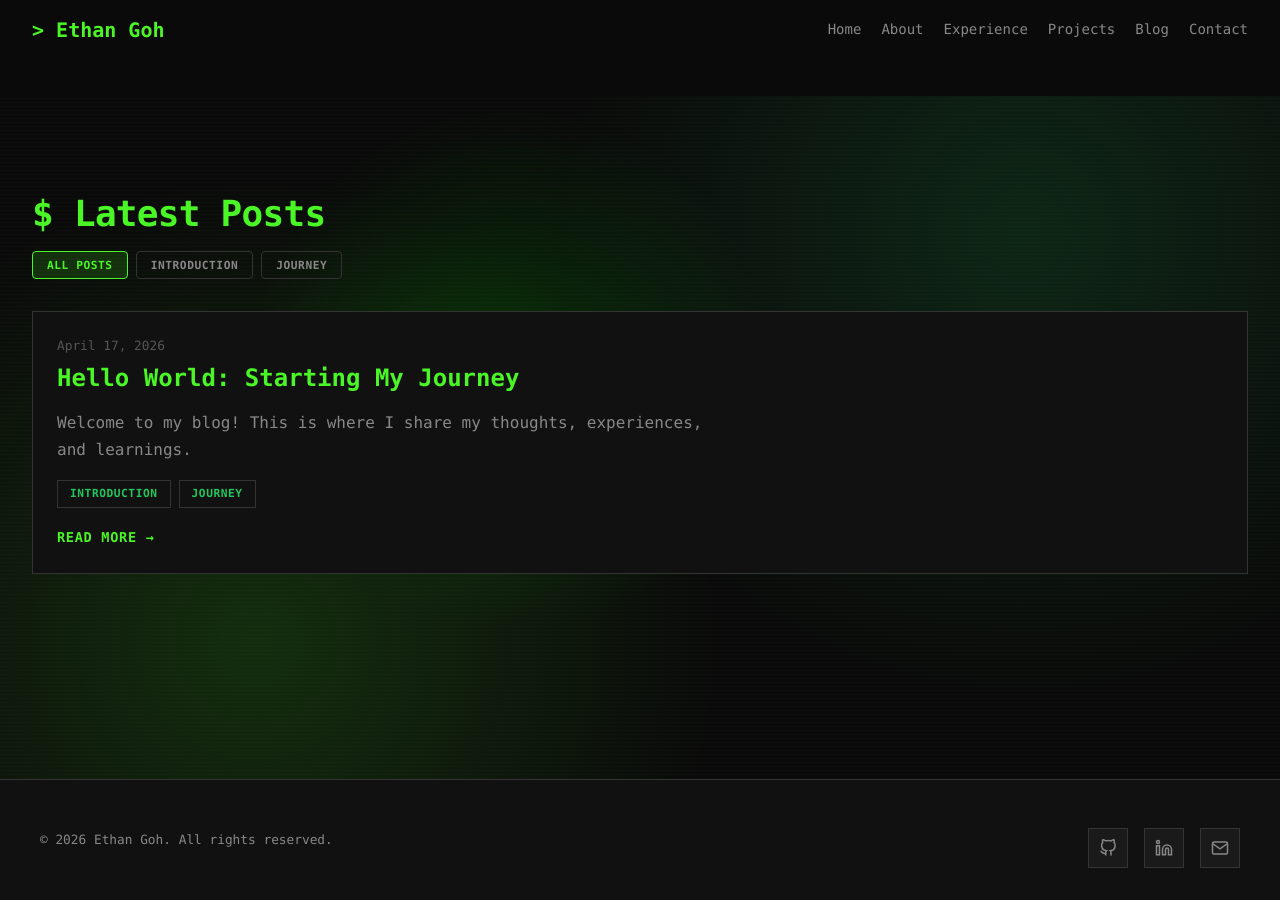
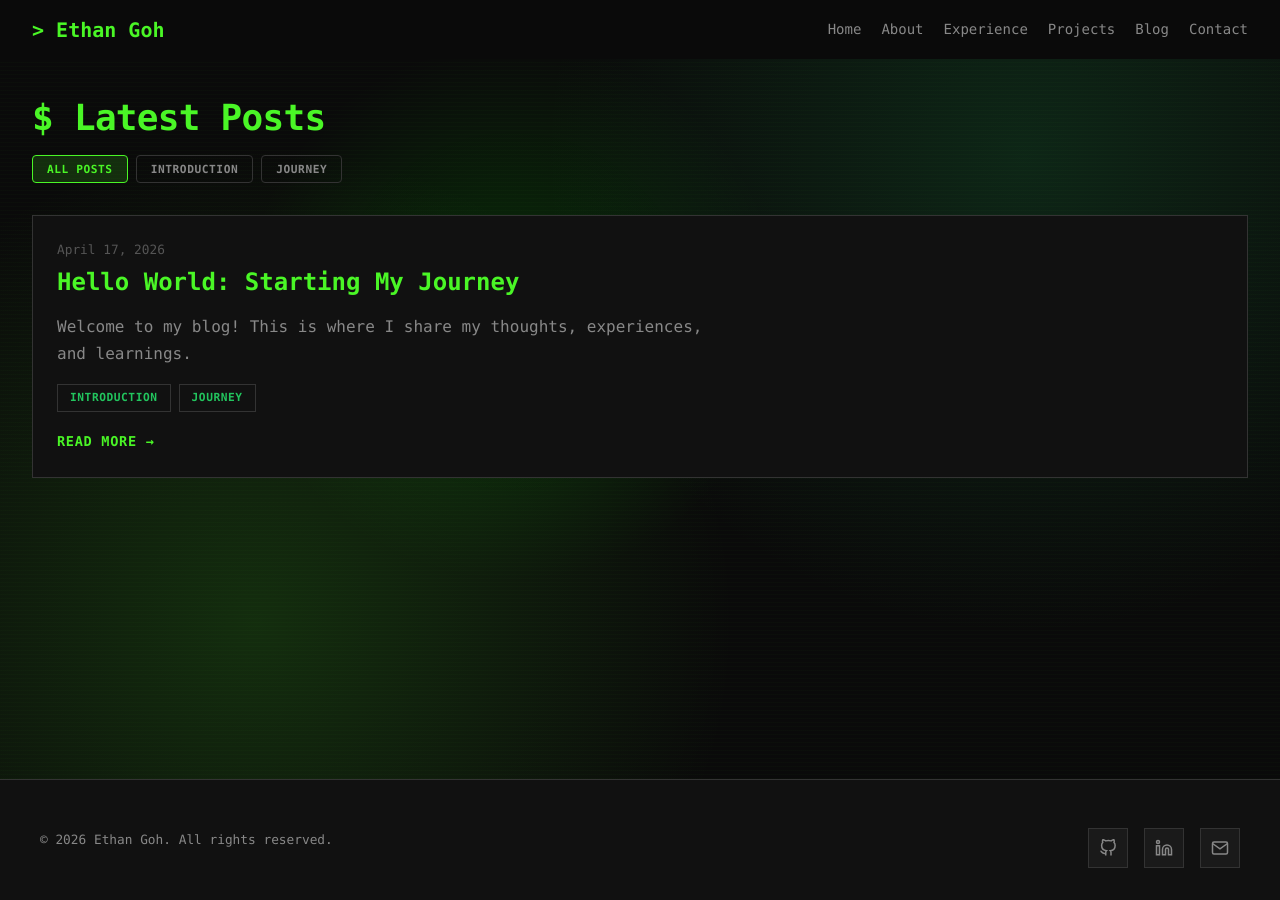
Before and after one commit to ethantrainshard/profile-blog-site, a Jekyll site: the page built from blog.html, in a window 1280 px wide. Built offline with Jekyll 4.4.1, drawn with Linux system fonts in a browser that asks for light colours.

Commit message:
fix: remove black border at top of Blog List page part 3

```diff
--- a/css/main.css
+++ b/css/main.css
@@ -856,7 +856,12 @@ section {
   max-width: none;
   margin-left: 0;
   margin-right: 0;
-  padding: 6rem 2rem 2rem;
+  padding: 0 2rem 2rem;
+  margin-top: -6rem;
+}
+
+.blog-list .container {
+  padding-top: 6rem;
 }
 
 .blog-filters {
@@ -1222,7 +1227,7 @@ section {
 /* Universal page background container */
 .page-bg-container {
   position: relative;
-  overflow: hidden;
+  overflow: visible;
 }
 
 /* Background glow pattern - radial gradients in corners */
```
